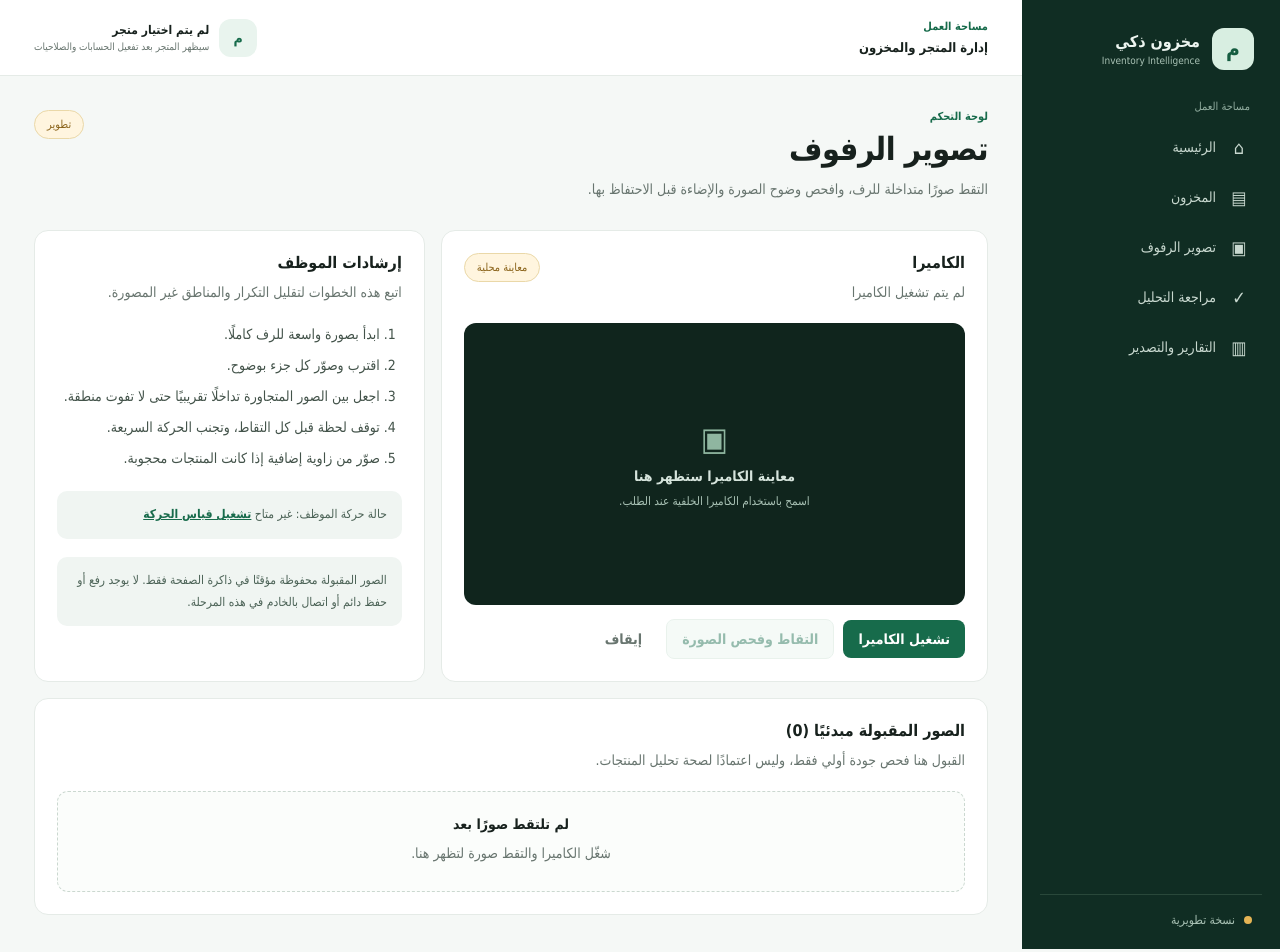
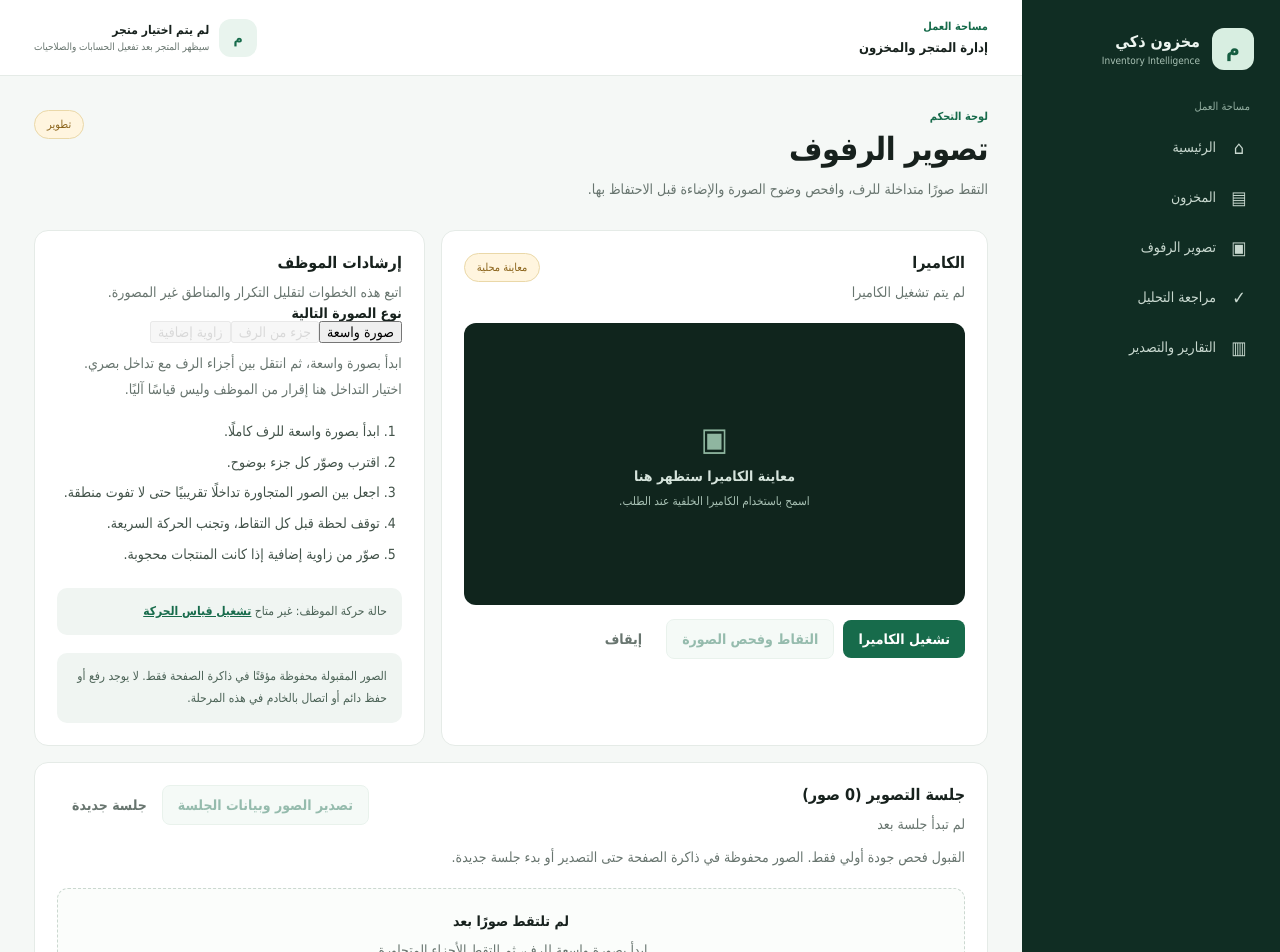
Before and after one commit to sameaminn-wq/inventory-intelligence-platform-v2, a Next.js app in the folder apps/web/: page /capture in a window 1280 px wide. Shown: the top 952 px of the page. Built offline with nearby package versions, Linux system fonts and the light colour scheme.

Commit message:
Add structured local shelf capture sessions and export

```diff
--- a/apps/web/app/capture/page.tsx
+++ b/apps/web/app/capture/page.tsx
@@ -6,6 +6,15 @@ import { evaluateCaptureFrame } from '../../lib/capture-guidance.cjs';
 
 type Metrics = { blur: number; glare: number; clipped: number; brightness: number };
 type Guidance = { action: string; message: string; reasons: string[] };
+type CaptureMode = 'wide' | 'section' | 'alternate';
+type CapturedFrame = {
+  id: string;
+  viewType: CaptureMode;
+  capturedAt: string;
+  dataUrl: string;
+  metrics: Metrics;
+  overlap: 'not_applicable' | 'low' | 'adequate' | 'high';
+};
 
 function measureFrame(canvas: HTMLCanvasElement): Metrics {
   const context = canvas.getContext('2d', { willReadFrequently: true });
@@ -57,7 +66,11 @@ export default function CapturePage() {
   const [motionScore, setMotionScore] = useState<number | null>(null);
   const lastAccelerationRef = useRef<{ x: number; y: number; z: number } | null>(null);
   const motionHandlerRef = useRef<((event: DeviceMotionEvent) => void) | null>(null);
-  const [captured, setCaptured] = useState<string[]>([]);
+  const [captured, setCaptured] = useState<CapturedFrame[]>([]);
+  const [captureMode, setCaptureMode] = useState<CaptureMode>('wide');
+  const [overlap, setOverlap] = useState<'low' | 'adequate' | 'high'>('adequate');
+  const [sessionId, setSessionId] = useState('');
+  const [sessionStartedAt, setSessionStartedAt] = useState('');
   const [busy, setBusy] = useState(false);
 
   useEffect(() => () => {
@@ -105,6 +118,11 @@ export default function CapturePage() {
   async function captureFrame() {
     const video = videoRef.current;
     if (!video || !video.videoWidth || busy) return;
+    if (captureMode !== 'wide' && !captured.some((frame) => frame.viewType === 'wide')) {
+      setError('ابدأ بصورة واسعة للرف قبل تصوير الأجزاء أو الزوايا الإضافية.');
+      return;
+    }
+    setError('');
     setBusy(true);
     try {
       const canvas = document.createElement('canvas');
@@ -129,13 +147,60 @@ export default function CapturePage() {
       setMetrics(measured);
       setAdvice(result);
       if (result.action === 'capture' || result.action === 'complete') {
-        setCaptured((items) => [...items, canvas.toDataURL('image/jpeg', 0.86)]);
+        const now = new Date();
+        const activeSessionId = sessionId || (window.crypto?.randomUUID?.() ?? `capture-${now.getTime()}`);
+        if (!sessionId) {
+          setSessionId(activeSessionId);
+          setSessionStartedAt(now.toISOString());
+        }
+        const frame: CapturedFrame = {
+          id: window.crypto?.randomUUID?.() ?? `frame-${now.getTime()}-${captured.length + 1}`,
+          viewType: captureMode,
+          capturedAt: now.toISOString(),
+          dataUrl: canvas.toDataURL('image/jpeg', 0.86),
+          metrics: measured,
+          overlap: captureMode === 'wide' ? 'not_applicable' : overlap,
+        };
+        setCaptured((items) => [...items, frame]);
+        if (captureMode === 'wide') setCaptureMode('section');
       }
     } catch (cause) {
       setError(cause instanceof Error ? cause.message : 'فشل فحص الصورة.');
     } finally {
       setBusy(false);
     }
+  }
+
+  function startNewSession() {
+    if (streamRef.current) stopCamera();
+    setCaptured([]);
+    setSessionId('');
+    setSessionStartedAt('');
+    setCaptureMode('wide');
+    setOverlap('adequate');
+    setMetrics(null);
+    setAdvice(null);
+    setError('');
+  }
+
+  function exportSession() {
+    if (!captured.length || !sessionId) return;
+    const manifest = {
+      schemaVersion: 'capture-session-local-1.0',
+      captureSessionId: sessionId,
+      startedAt: sessionStartedAt,
+      exportedAt: new Date().toISOString(),
+      storage: 'browser-memory-export',
+      note: 'Local capture package only. No AI analysis, product count, or server persistence is included.',
+      frames: captured.map(({ dataUrl, ...metadata }) => ({ ...metadata, imageDataUrl: dataUrl })),
+    };
+    const blob = new Blob([JSON.stringify(manifest, null, 2)], { type: 'application/json' });
+    const url = URL.createObjectURL(blob);
+    const anchor = document.createElement('a');
+    anchor.href = url;
+    anchor.download = `shelf-capture-${sessionId}.json`;
+    anchor.click();
+    URL.revokeObjectURL(url);
   }
 
   function observeMotion() {
@@ -202,6 +267,22 @@ export default function CapturePage() {
         </section>
         <section className="panel">
           <h2>إرشادات الموظف</h2><p className="panel-subtitle">اتبع هذه الخطوات لتقليل التكرار والمناطق غير المصورة.</p>
+          <div className="capture-mode-panel">
+            <strong>نوع الصورة التالية</strong>
+            <div className="capture-mode-actions">
+              <button type="button" className={captureMode === 'wide' ? 'mode-button selected' : 'mode-button'} onClick={() => setCaptureMode('wide')}>صورة واسعة</button>
+              <button type="button" className={captureMode === 'section' ? 'mode-button selected' : 'mode-button'} onClick={() => setCaptureMode('section')} disabled={!captured.some((frame) => frame.viewType === 'wide')}>جزء من الرف</button>
+              <button type="button" className={captureMode === 'alternate' ? 'mode-button selected' : 'mode-button'} onClick={() => setCaptureMode('alternate')} disabled={!captured.some((frame) => frame.viewType === 'wide')}>زاوية إضافية</button>
+            </div>
+            {captureMode !== 'wide' && <label className="overlap-control">التداخل مع الصورة السابقة
+              <select value={overlap} onChange={(event) => setOverlap(event.target.value as 'low' | 'adequate' | 'high')}>
+                <option value="low">قليل — أقل من المطلوب</option>
+                <option value="adequate">مناسب — نحو 20 إلى 40%</option>
+                <option value="high">كبير — أكثر من نصف المنطقة</option>
+              </select>
+            </label>}
+            <p className="panel-subtitle">ابدأ بصورة واسعة، ثم انتقل بين أجزاء الرف مع تداخل بصري. اختيار التداخل هنا إقرار من الموظف وليس قياسًا آليًا.</p>
+          </div>
           <ol className="capture-steps">
             <li>ابدأ بصورة واسعة للرف كاملًا.</li>
             <li>اقترب وصوّر كل جزء بوضوح.</li>
@@ -213,7 +294,12 @@ export default function CapturePage() {
           <div className="notice">الصور المقبولة محفوظة مؤقتًا في ذاكرة الصفحة فقط. لا يوجد رفع أو حفظ دائم أو اتصال بالخادم في هذه المرحلة.</div>
         </section>
       </div>
-      <section className="panel captured-panel"><h2>الصور المقبولة مبدئيًا ({captured.length})</h2><p className="panel-subtitle">القبول هنا فحص جودة أولي فقط، وليس اعتمادًا لصحة تحليل المنتجات.</p>{captured.length === 0 ? <div className="empty-state"><h3>لم تلتقط صورًا بعد</h3><p>شغّل الكاميرا والتقط صورة لتظهر هنا.</p></div> : <div className="capture-thumbs">{captured.map((src, index) => <figure key={index}><img src={src} alt={'صورة رف رقم ' + (index + 1)} /><figcaption>الصورة {index + 1}</figcaption></figure>)}</div>}</section>
+      <section className="panel captured-panel">
+        <div className="section-head"><div><h2>جلسة التصوير ({captured.length} صور)</h2><p className="panel-subtitle">{sessionId ? `معرّف الجلسة: ${sessionId}` : 'لم تبدأ جلسة بعد'}</p></div><div className="capture-session-actions"><button type="button" className="secondary-button" onClick={exportSession} disabled={!captured.length}>تصدير الصور وبيانات الجلسة</button><button type="button" className="text-button" onClick={startNewSession}>جلسة جديدة</button></div></div>
+        <p className="panel-subtitle">القبول فحص جودة أولي فقط. الصور محفوظة في ذاكرة الصفحة حتى التصدير أو بدء جلسة جديدة.</p>
+        {captured.length === 0 ? <div className="empty-state"><h3>لم تلتقط صورًا بعد</h3><p>ابدأ بصورة واسعة للرف، ثم التقط الأجزاء المتجاورة.</p></div> : <div className="capture-thumbs">{captured.map((frame, index) => <figure key={frame.id}><img src={frame.dataUrl} alt={'صورة رف رقم ' + (index + 1)} /><figcaption>#{index + 1} · {frame.viewType === 'wide' ? 'واسعة' : frame.viewType === 'section' ? 'جزء رف' : 'زاوية إضافية'}{frame.overlap !== 'not_applicable' ? ` · التداخل: ${frame.overlap === 'low' ? 'قليل' : frame.overlap === 'high' ? 'كبير' : 'مناسب'}` : ''}</figcaption></figure>)}</div>}
+        {captured.length > 0 && <div className="notice">الصور الواسعة: {captured.filter((frame) => frame.viewType === 'wide').length} · أجزاء الرف: {captured.filter((frame) => frame.viewType === 'section').length} · الزوايا الإضافية: {captured.filter((frame) => frame.viewType === 'alternate').length}. هذا سجل للصور الملتقطة فقط، وليس إثباتًا لاكتمال تغطية الرف.</div>}
+      </section>
     </AppShell>
   );
 }
```
